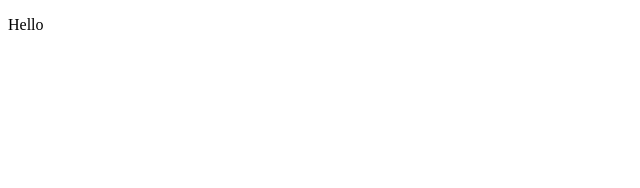
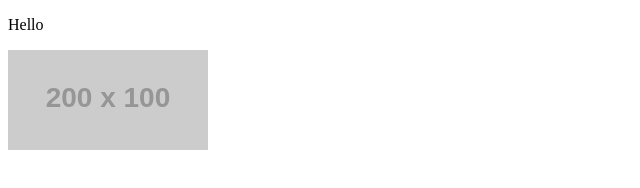
Before and after one commit to alexbonnie/alexbonnie.github.io, a plain HTML site: page index.html in a window 1280 px wide. Shown: the whole page, without its empty margins (0-640 px from the left). Drawn offline with Linux system fonts and the light colour scheme; placeholder pictures from the web are drawn by us.

Commit message:
Add files via upload

```diff
--- a/index.html
+++ b/index.html
@@ -6,6 +6,7 @@
 </head>
 <body>
    <p>Hello</p>
+   <img src="https://fakeimg.pl/200x100/?retina=1&text=こんにちは&font=noto">
 
 </body>
 </html>
```
